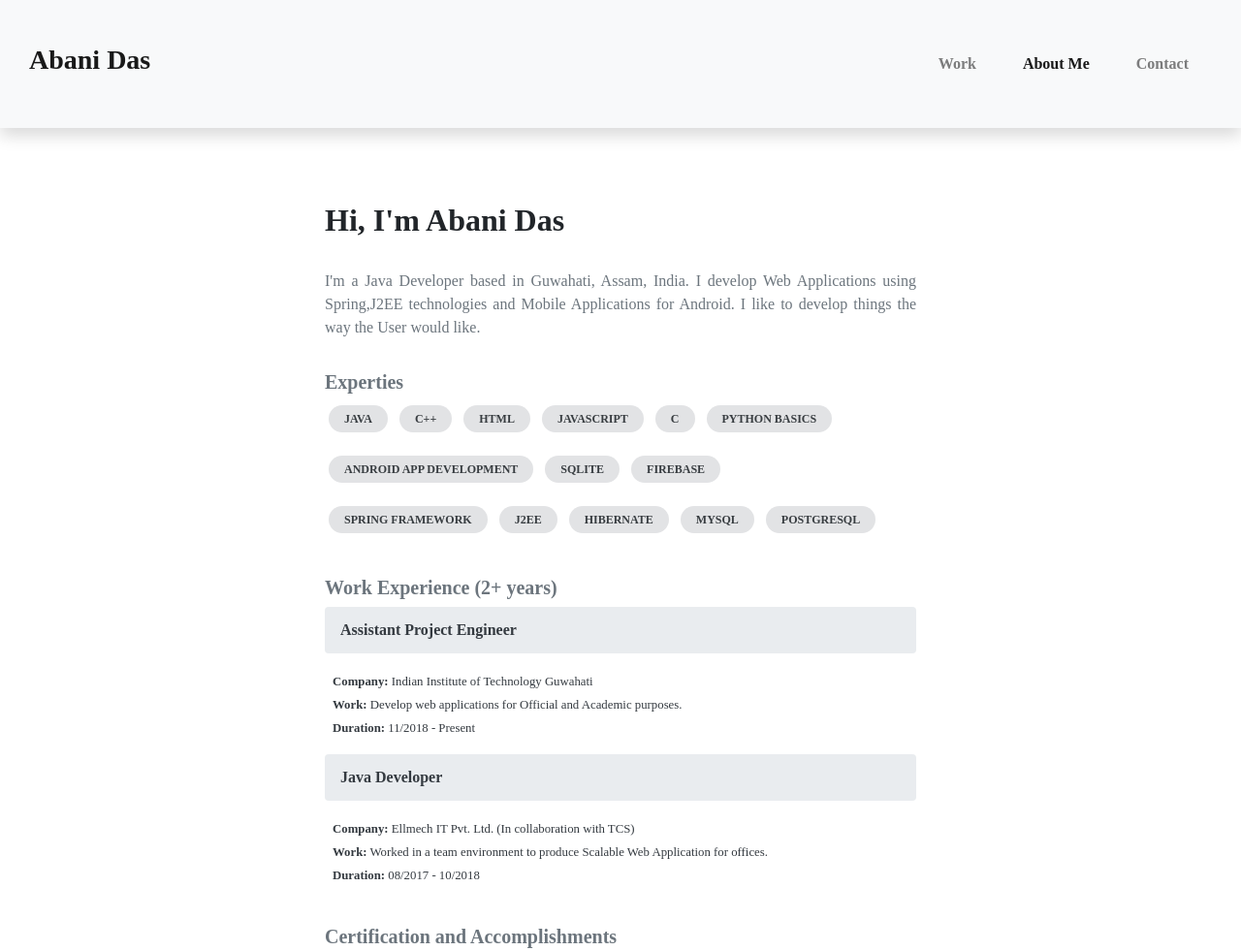
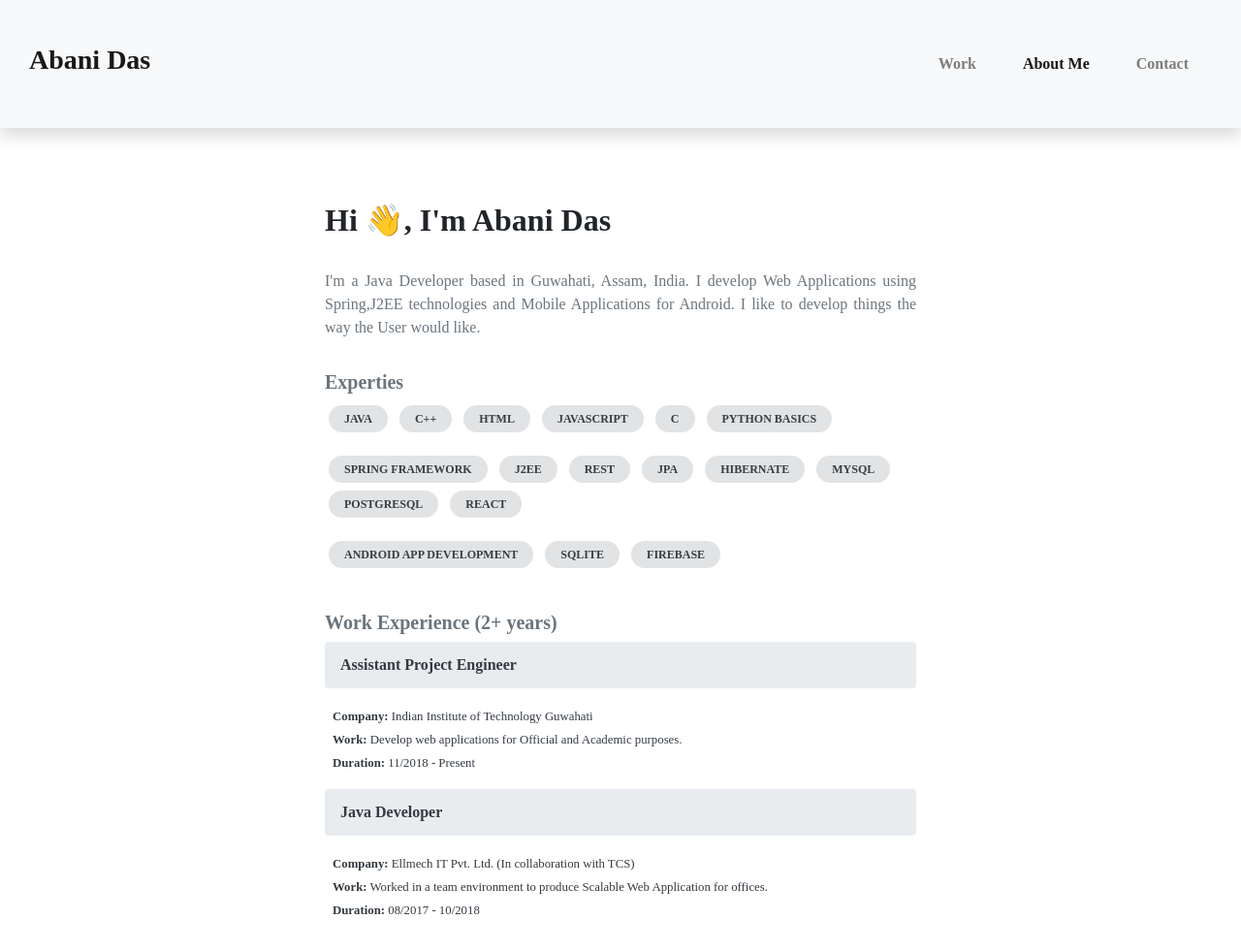
Before and after one commit to abanidas/abanidas.github.io, a plain HTML site: page about.html in a window 1280 px wide. Shown: the top 981 px of the page at 97% size. Drawn offline with Linux system fonts and the light colour scheme; a web font is replaced by a local one.

Commit message:
about update

```diff
--- a/about.html
+++ b/about.html
@@ -39,7 +39,7 @@
 			<div class="row mt-5">
 				<div class="col-md-3"></div>
 				<div class="col-md-6 col-sm-12">
-					<h2 class="font-weight-bold">Hi, I'm Abani Das</h2><br>
+					<h2 class="font-weight-bold">Hi 👋, I'm Abani Das</h2><br>
 					<!-- <h5 class="font-weight-bold text-secondary">Introduction</h5> -->
 					<p class="text-secondary text-justify">I'm a Java Developer based in Guwahati, Assam, India. I develop Web Applications using Spring,J2EE technologies and Mobile Applications for Android. I like to develop things the way the User would like. </p>
 				</div>
@@ -68,19 +68,22 @@
 						<span class="badge badge-pill alert-secondary text-uppercase px-3 py-2 m-1">C</span>
 						<span class="badge badge-pill alert-secondary text-uppercase px-3 py-2 m-1">Python basics</span>
 					</p>
+					<!-- <h6 class="breadcrumb font-weight-bold">Web Development</h6> -->
+					<p>
+						<span class="badge badge-pill alert-secondary text-uppercase px-3 py-2 m-1">Spring Framework</span>
+						<span class="badge badge-pill alert-secondary text-uppercase px-3 py-2 m-1">J2EE</span>
+						<span class="badge badge-pill alert-secondary text-uppercase px-3 py-2 m-1">REST</span>
+						<span class="badge badge-pill alert-secondary text-uppercase px-3 py-2 m-1">JPA</span>
+						<span class="badge badge-pill alert-secondary text-uppercase px-3 py-2 m-1">Hibernate</span>
+						<span class="badge badge-pill alert-secondary text-uppercase px-3 py-2 m-1">MySQL</span>
+						<span class="badge badge-pill alert-secondary text-uppercase px-3 py-2 m-1">PostgreSQL</span>
+						<span class="badge badge-pill alert-secondary text-uppercase px-3 py-2 m-1">React</span>
+					</p>
 					<!-- <h6 class="breadcrumb font-weight-bold">Mobile Development</h6> -->
 					<p>
 						<span class="badge badge-pill alert-secondary text-uppercase px-3 py-2 m-1">Android App Development</span>
 						<span class="badge badge-pill alert-secondary text-uppercase px-3 py-2 m-1">SQLite</span>
 						<span class="badge badge-pill alert-secondary text-uppercase px-3 py-2 m-1">Firebase</span>
-					</p>
-					<!-- <h6 class="breadcrumb font-weight-bold">Web Development</h6> -->
-					<p>
-						<span class="badge badge-pill alert-secondary text-uppercase px-3 py-2 m-1">Spring Framework</span>
-						<span class="badge badge-pill alert-secondary text-uppercase px-3 py-2 m-1">J2EE</span>
-						<span class="badge badge-pill alert-secondary text-uppercase px-3 py-2 m-1">Hibernate</span>
-						<span class="badge badge-pill alert-secondary text-uppercase px-3 py-2 m-1">MySQL</span>
-						<span class="badge badge-pill alert-secondary text-uppercase px-3 py-2 m-1">PostgreSQL</span>
 					</p>
 				</div>
 				<div class="col-md-3"></div>
```
